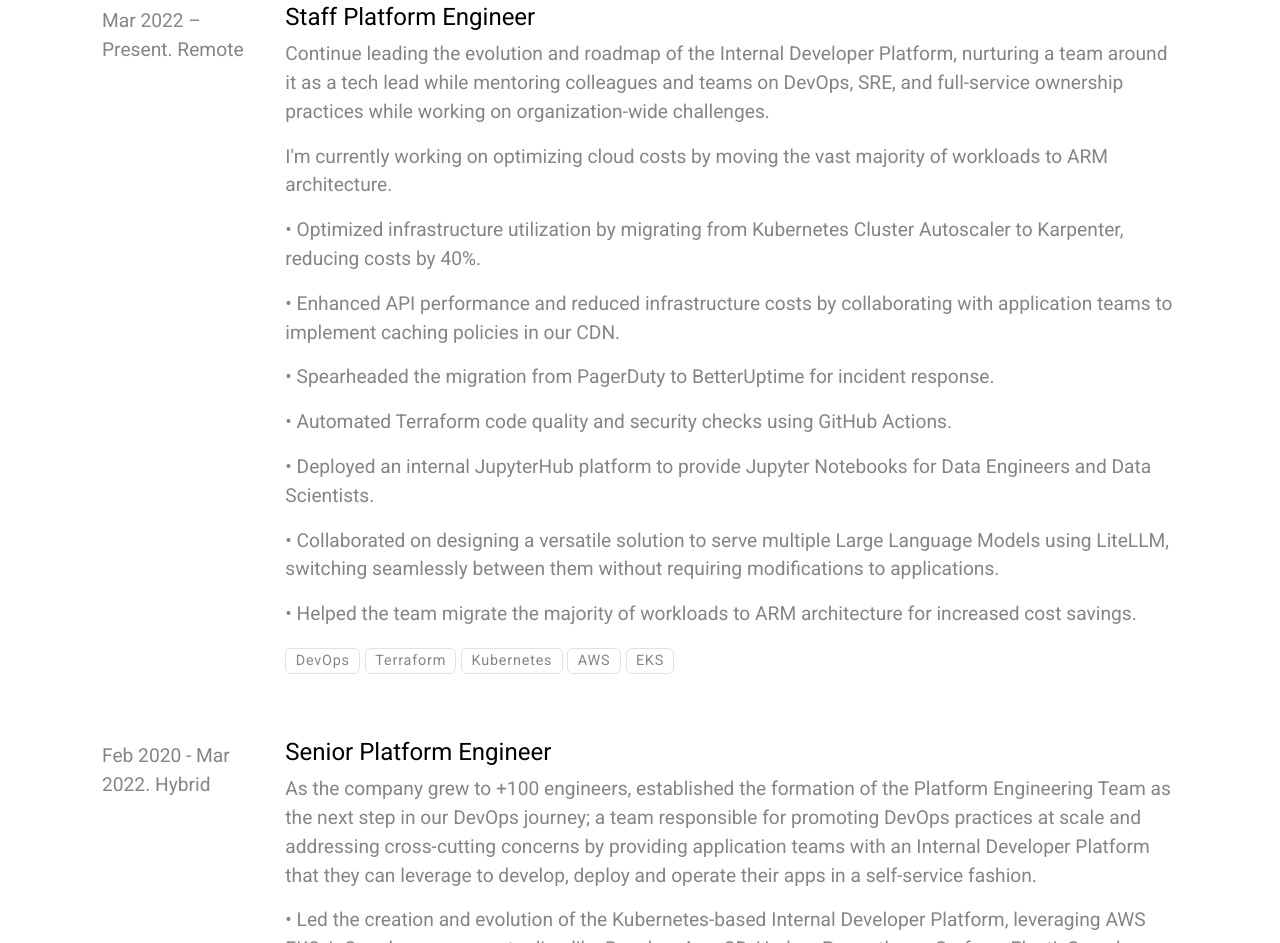
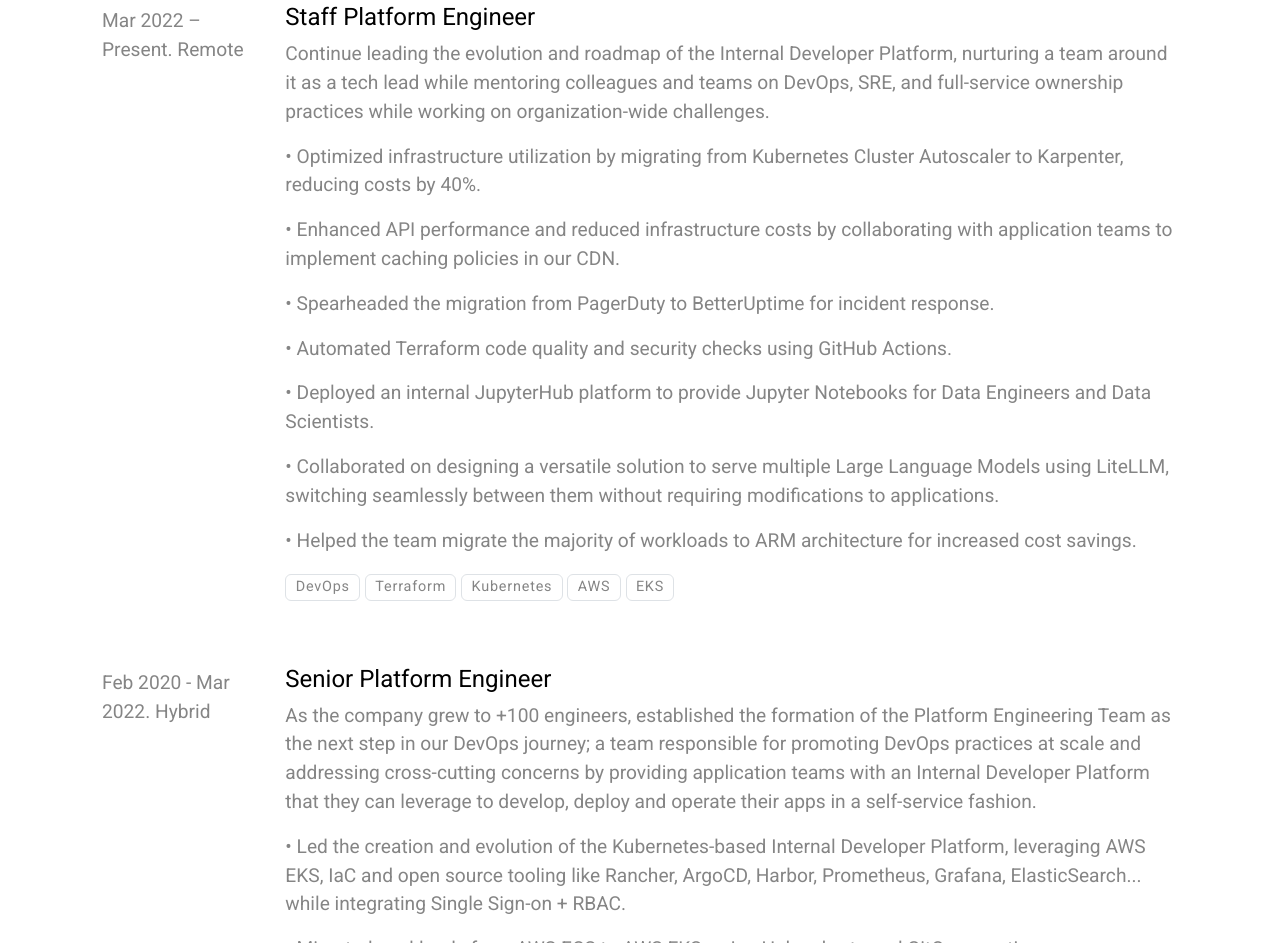
Before and after one commit to Roberdvs/cv-repository, a plain HTML site: page index.html in a window 1280 px wide. Shown: the part 889-1832 px from the top of the page. Drawn offline with nearby package versions, Linux system fonts and the light colour scheme.

Commit message:
Deploying to gh-pages from @ Roberdvs/cv-repository@e0e3b9cfadbf5bffd66b2b33b933da9d0c3eb0a5 🚀

```diff
--- a/index.html
+++ b/index.html
@@ -87,8 +87,6 @@
                 <h3 class="fs-4 fw-normal">Staff Platform Engineer</h3>
 
                 <div><p>Continue leading the evolution and roadmap of the Internal Developer Platform, nurturing a team around it as a tech lead while mentoring colleagues and teams on DevOps, SRE, and full-service ownership practices while working on organization-wide challenges.</p>
-
-<p>I&#39;m currently working on optimizing cloud costs by moving the vast majority of workloads to ARM architecture.</p>
 
 <p>• Optimized infrastructure utilization by migrating from Kubernetes Cluster Autoscaler to Karpenter, reducing costs by 40%.</p>
 
```
Also changed, not shown: 1 other file.
